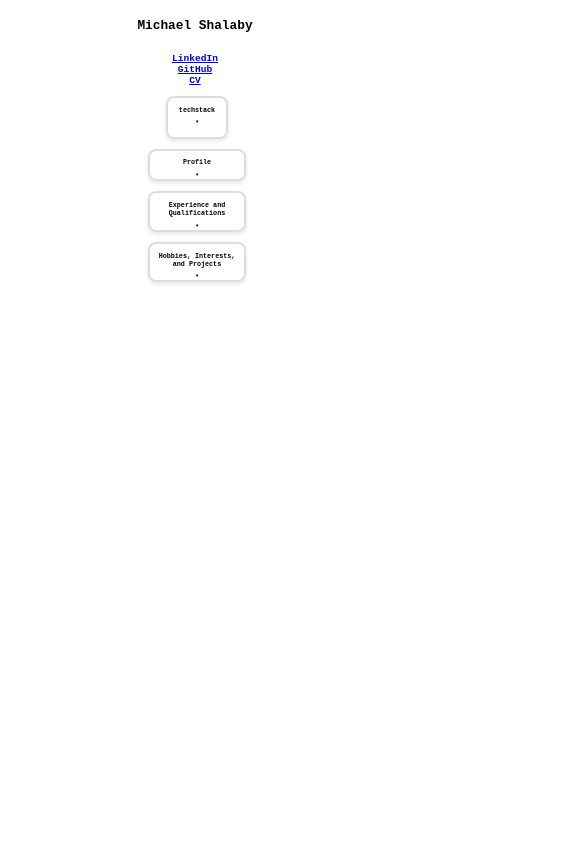
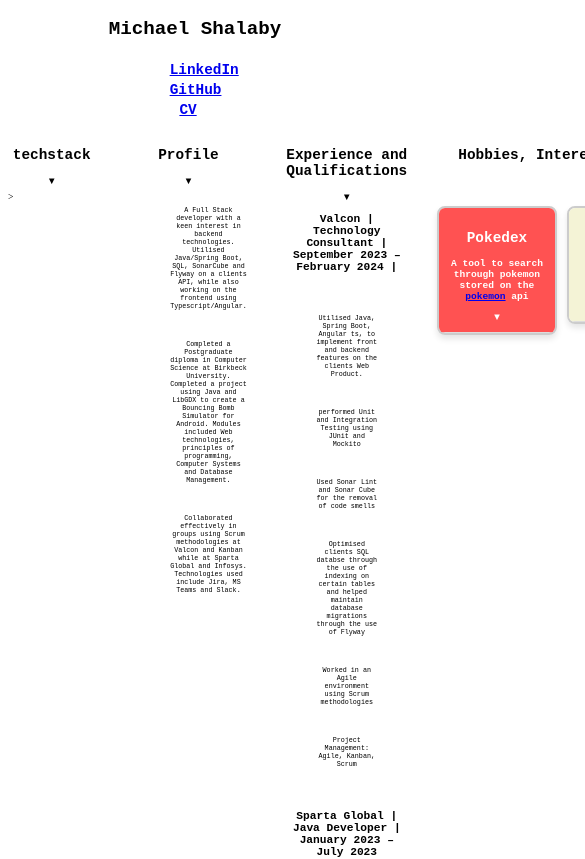
Before and after one commit to shalamike/webCV, an Angular app in the folder cv-website/: page / in a window 390 px wide. Shown: the top 859 px of the page, 585 px wide, since content can reach past the window. Built offline with nearby package versions, Linux system fonts and the light colour scheme.

Commit message:
initiated a complete overhaul of the css to remove any conflicts with styling

```diff
--- a/cv-website/src/app/app.component.css
+++ b/cv-website/src/app/app.component.css
@@ -5,24 +5,6 @@
   box-sizing: border-box;
 }
 
-
-/* Collapsible items when not expanded */
-.collapsible-item {
-  flex: 1 1 calc(25% );
-  max-width: calc(25%);
-  transition: flex 0.3s ease, max-width 0.3s ease;
-}
-
-/* Expanded collapsible item */
-.collapsible-item.expanded {
-  flex: 1 1 100%;
-  max-width: 100%;
-}
-
-/* Hidden collapsible items when one is expanded */
-.collapsible-item.hidden {
-  display: none; /* Hide items */
-}
 
 
 
@@ -52,40 +34,25 @@
 
 
 .website-clickable-links {
-  align-items: center;
-  text-align: center;
   padding: 10px;
-  font-family: 'Funnel', Monospace;
+  display: flex;
+  justify-content: center;
 }
 
-.website-clickable-links h2 a {
-  align-items: center;
+.website-clickable-links h2 {
+  padding: 1%;
+  width: 20%;
   text-align: center;
-  padding: 10px;
-  font-size: 1.5rem;
 }
 
 
-/* Dynamic font size (use root variables for scaling if needed) */
-html {
-  font-size: 100%;
-  /* Default base size */
-}
+
 
 @media (max-width: 768px) {
   html {
     font-size: 90%;
 
     /* Slightly smaller on smaller screens */
-    .collapsibles-container {
-      flex-direction: column;
-      /* Stack items in a column on smaller screens */
-    }
-
-    .collapsible-item {
-      flex: 1 1 calc(100% - 20px); /* Stack items in a column */
-      max-width: calc(100% - 20px);
-    }
 
     .website-header h1 {
       font-size: 1.8rem;
@@ -94,125 +61,19 @@
       /* Center align header */
     }
 
-    .website-clickable-links {
-      flex-direction: column;
-      /* Stack links vertically */
-      align-items: center;
-      /* Center align links */
-      margin-left: 0;
-      /* Remove left margin */
-    }
 
-    .website-clickable-links h2 {
-      font-size: 1.2rem;
-      /* Adjust link font size */
-      margin: 5px 0;
-      /* Add vertical spacing between links */
-    }
   }
 }
 
-@media (max-width: 480px) {
-  html {
-    font-size: 80%;
+@media (max-width: 482px) {
 
-    /* Further adjust for very small screens */
-    .website-header h1 {
-      font-size: 1.5rem;
-      /* Further adjust font size for very small screens */
-    }
-
-    .website-clickable-links h2 {
-      font-size: 1rem;
-      /* Further adjust link font size */
-    }
+  .website-clickable-links{
+    font-size: 1rem;
+    display: flex;
+    flex-direction: column;
+    justify-content: center;
+    margin-left: 40%;
   }
-}
 
 
-
-/* Style for containers to avoid sharp corners */
-.container {
-  border-radius: 10px;
-  /* Rounded corners */
-  padding: 20px;
-  background: linear-gradient(to bottom, #ffffff, #f1f8e9);
-  /* Gradient for subtle depth */
-  box-shadow: 0 4px 6px rgba(0, 0, 0, 0.1);
-  /* Soft shadow for floating effect */
-  margin: 10px;
 }
-
-/* Banner styling */
-.banner {
-  background: linear-gradient(to right, #00796b, #004d40);
-  /* Teal gradient */
-  color: #fff;
-  /* White text */
-  padding: 20px;
-  text-align: center;
-  border-radius: 0 0 10px 10px;
-  /* Rounded bottom corners */
-  position: sticky;
-  top: 0;
-  z-index: 1000;
-  animation: fadeOut 5s ease-in-out 1;
-  /* Fades out after 5 seconds */
-}
-
-/* H1 styling inside the banner */
-.banner h1 {
-  margin: 0;
-  font-size: 2rem;
-}
-
-/* Fade-out animation */
-@keyframes fadeOut {
-  0% {
-    opacity: 1;
-  }
-
-  100% {
-    opacity: 0;
-  }
-}
-
-/* Button styling for consistent aesthetics */
-button {
-  border: none;
-  border-radius: 5px;
-  padding: 10px 15px;
-  background: linear-gradient(to right, #00897b, #004d40);
-  color: #fff;
-  cursor: pointer;
-  transition: background 0.3s ease;
-}
-
-button:hover {
-  background: linear-gradient(to right, #004d40, #00897b);
-  /* Reverse gradient on hover */
-}
-
-/* Table styling */
-table {
-  width: 100%;
-  border-collapse: collapse;
-  margin: 20px 0;
-}
-
-table th,
-table td {
-  border: 1px solid #ddd;
-  padding: 10px;
-  text-align: left;
-}
-
-table th {
-  background: linear-gradient(to right, #e0f7fa, #b2dfdb);
-  /* Subtle gradient for headers */
-}
-
-table tr:hover {
-  background-color: #f1f8e9;
-  /* Light highlight on row hover */
-}
--- a/cv-website/src/app/services/pokemon.service.ts
+++ b/cv-website/src/app/services/pokemon.service.ts
@@ -15,7 +15,7 @@
   }
 
   getPokemonAbilitiesDetails(url: string): Observable<any> {
-    return this.http.get<any>(url)
+    return this.http.get<any>(url);
   }
 
 
--- a/cv-website/src/app/world-populations/world-populations.component.css
+++ b/cv-website/src/app/world-populations/world-populations.component.css
@@ -41,7 +41,3 @@
     justify-content: space-evenly;
     gap: 10px;
   }
-
-  p {
-    max-width: 95%;
-  }
--- a/cv-website/src/styles.css
+++ b/cv-website/src/styles.css
@@ -1,76 +1,72 @@
 
-.collapsible {
+h1, h2, h3, h4, h5, h6, p, a, li{
+  font-family: 'Funnel', Monospace;
+}
+
+h2{
+  font-size: 1.5rem;
+}
+
+
+/* Button styling for consistent aesthetics */
+button {
+  border: none;
+  border-radius: 5px;
+  padding: 10px 15px;
+  background: linear-gradient(to right, #00897b, #004d40);
+  color: #fff;
+  cursor: pointer;
+  transition: background 0.3s ease;
+}
+
+button:hover {
+  background: linear-gradient(to right, #004d40, #00897b);
+  /* Reverse gradient on hover */
+}
+
+/* Table styling */
+table {
+  width: 100%;
+  border-collapse: collapse;
+  margin: 20px 0;
+}
+
+table th,
+table td {
   border: 1px solid #ddd;
-    border-radius: 8px;
-    overflow: hidden;
-    box-shadow: 0 2px 4px rgba(0, 0, 0, 0.1);
-    margin-bottom: 1em;
-    text-align: center;
+  padding: 10px;
+  text-align: left;
 }
+
+table th {
+  background: linear-gradient(to right, #e0f7fa, #b2dfdb);
+  /* Subtle gradient for headers */
+}
+
+table tr:hover {
+  background-color: #f1f8e9;
+  /* Light highlight on row hover */
+}
+
+.website-clickable-links a{
+  width: 100%;
+  height: 20px;
+}
+
+/* collapsible styling */
+
 
 .collapsible-header {
   padding: 0.5em;
   cursor: pointer;
   user-select: none;
-    font-family: 'Funnel', Monospace;
   text-align: center;
   font-size: 1rem;
+
 }
 
-  .collapsible-container {
-    width: 100%;
-    border: 2px solid #ddd; /* Adds a border */
-    border-radius: 8px; /* Optional rounded corners */
-    transition: width 0.1s ease, border-color 0.1s ease; /* Smooth transition for width and border */
-    transform-origin: center; /* Center the transform animation */
-    box-shadow: 0 2px 4px rgba(0, 0, 0, 0.1); /* Optional shadow for better appearance */
-    display: flex;
-    flex-direction: row;
-    flex-wrap: wrap; /* Allow items to wrap to the next row */
-    gap: 10px; /* Add spacing between items */
-    justify-content: space-evenly; /* Space items evenly */
-  }
-  .projects-container {
-    display: flex;
-    justify-content: space-between;
-    align-items: stretch;
-    width: 100%;
-    gap: 10px;
-    padding: 10px;
-    box-sizing: border-box;
-  }
-
-  /* Collapsed container */
-  .collapsible-container.collapsed-container {
-    width: 100%; /* Reduce width when collapsed */
-    margin: 0;
-  }
-
-
-  /* Collapsed header */
-  .collapsible-header.collapsed-header {
-    width: 95%; /* Match container width when collapsed */
-  }
-
-
-
-  /* Collapsible content */
-  .collapsible-content {
-    max-height: 100%;
-    overflow: auto;
-  transition: max-height 0.3s ease;
-  }
-
-  .collapsible-content.collapsed {
-  max-height: 0;
-  padding: 0 !important;
-  transition: max-height 0.3s ease;
-  overflow: hidden;
-  }
-
-
-
-  .collapsibles-container {
+/* The container in which the four collapsible components on the main web page are held */
+.collapsibles-container{
   display: flex;
   flex-direction: row; /* Default: items in a row */
   width: 100%;
@@ -79,30 +75,10 @@
   box-sizing: border-box;
 }
 
-
   @media (max-width: 768px) {
     html {
       font-size: 90%;
 
-      .collapsible-header{
-        font-size: 0.7rem;
-      }
-
-      .collapsible-content{
-        font-size: 0.7rem;
-      }
-
-      /* Slightly smaller on smaller screens */
-      .collapsibles-container {
-        flex-direction: column;
-        align-items: center;
-        /* Stack items in a column on smaller screens */
-      }
-
-      .collapsible-item {
-        flex: 1 1 calc(100% - 20px); /* Stack items in a column */
-        max-width: calc(100% - 20px);
-      }
 
       li{
         font-size: 0.7rem;
@@ -115,7 +91,8 @@
 
   @media (max-width: 480px) {
     html{
-      font-size: 40%;
+      font-size: 60%;
+
     }
   }
 
```
Also changed, not shown: 2 other files (tests, documents, lock files or other folders). Lines whose indentation alone changed are shown as unchanged.
